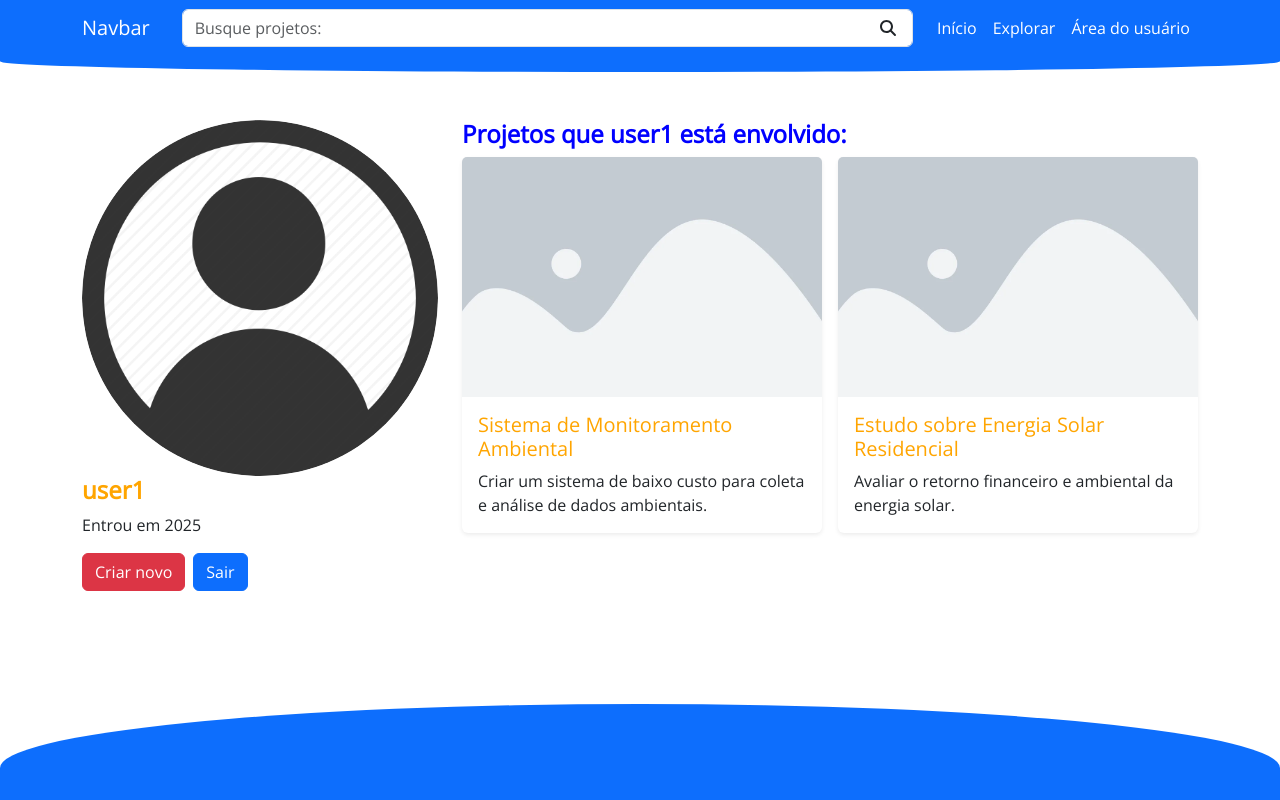
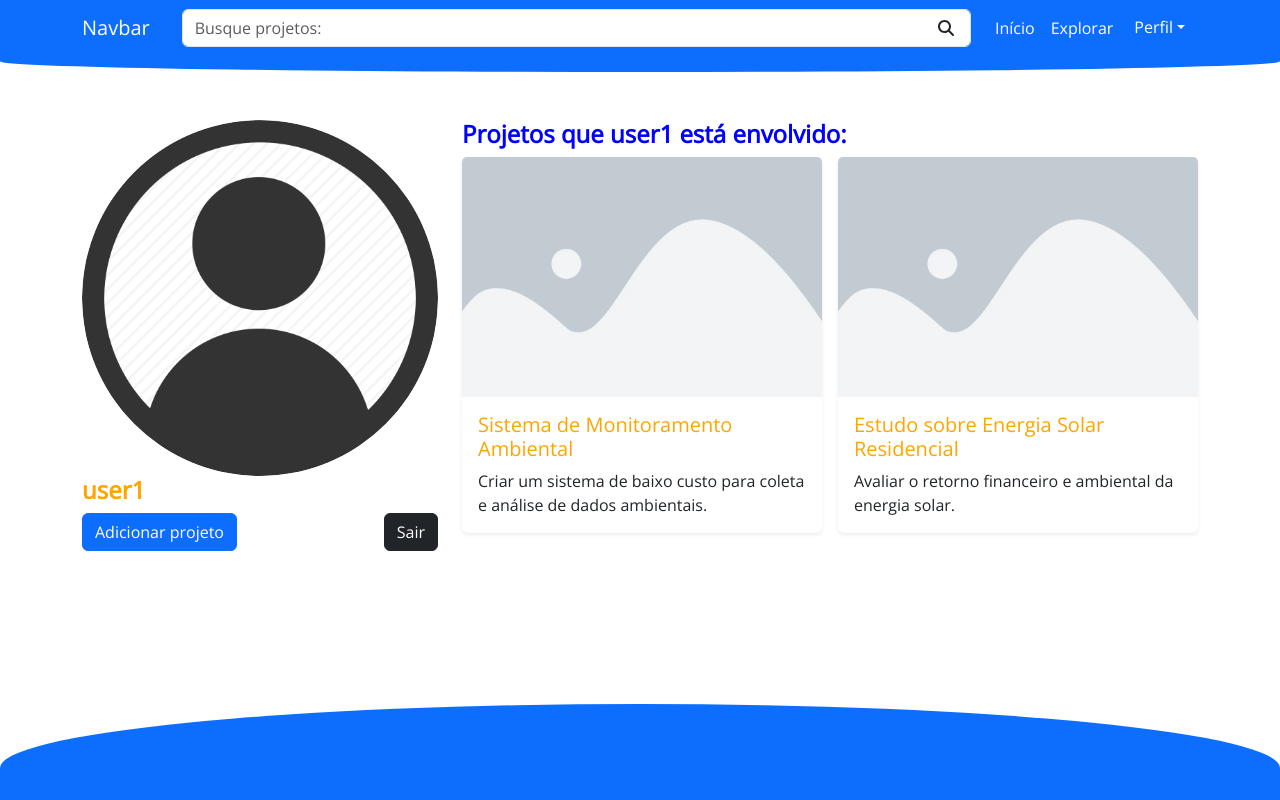
Before and after one commit to WescleyPlinio/repex, a Django app: page /profile/1/ in a window 1280 px wide. Run offline with Django 5.2, Linux system fonts and the light colour scheme; data comes from the database, SQL or seed files in the repository; some libraries are stand-ins or nearby versions.

Commit message:
Adicionando funcionalidade de editar perfil e otimizando templates. User Story #11

```diff
--- a/config/urls.py
+++ b/config/urls.py
@@ -24,6 +24,7 @@ urlpatterns = [
     path('', include('repex.urls')),
     path('users/', include('users.urls')),
     path('', include('django.contrib.auth.urls')),
+    path("select2/", include("django_select2.urls")),
 ]
 
 if settings.DEBUG:
--- a/repex/templates/base.html
+++ b/repex/templates/base.html
@@ -14,6 +14,7 @@
     <link rel="preconnect" href="https://fonts.gstatic.com" crossorigin />
     <link href="https://fonts.googleapis.com/css2?family=Open+Sans:ital,wght@0,300;1,300&display=swap" rel="stylesheet" />
     <link rel="stylesheet" href="{% static 'main.css' %}" />
+    {{ form.media }}
   </head>
   <body class="d-flex flex-column min-vh-100">
     {% include 'partials/_navbar.html' %}
--- a/repex/templates/partials/_navbar.html
+++ b/repex/templates/partials/_navbar.html
@@ -16,18 +16,26 @@
     <div class="collapse navbar-collapse flex-grow-0" id="navbarSupportedContent">
       <ul class="navbar-nav ms-auto">
         <li class="nav-item">
-          <a class="nav-link active" href="{% url 'index' %}">Início</a>
+          <a class="nav-link text-white" href="{% url 'index' %}">Início</a>
         </li>
         <li class="nav-item">
-          <a class="nav-link active" href="{% url 'explorar' %}">Explorar</a>
+          <a class="nav-link text-white" href="{% url 'explorar' %}">Explorar</a>
         </li>
         {% if user.is_authenticated %}
-          <li class="nav-item">
-            <a class="nav-link active text-nowrap" href="{% url 'profile_detail' request.user.id %}">Área do usuário</a>
-          </li>
+          <div class="dropdown">
+            <button class="btn btn-transparent text-white dropdown-toggle" type="button" data-bs-toggle="dropdown" aria-expanded="false">Perfil</button>
+            <ul class="dropdown-menu">
+              <li>
+                <a class="dropdown-item" href="{% url 'profile_detail' request.user.id %}">Ver perfil</a>
+              </li>
+              <li>
+                <a class="dropdown-item" href="{% url 'logout' %}">Logout</a>
+              </li>
+            </ul>
+          </div>
         {% else %}
           <li class="nav-item">
-            <a class="nav-link active" href="{% url 'login' %}">Login</a>
+            <a class="nav-link text-white" href="{% url 'login' %}">Login</a>
           </li>
         {% endif %}
       </ul>
@@ -39,14 +47,13 @@
 <div class="offcanvas offcanvas-end" tabindex="-1" id="offcanvasNavbar">
   <div class="offcanvas-header">
     <h5 class="offcanvas-title" style="color: blue;">Menu</h5>
-    <button type="button" class="btn-close btn-close-white" data-bs-dismiss="offcanvas"></button>
+    <button type="button" class="btn-close" data-bs-dismiss="offcanvas"></button>
   </div>
   <div class="offcanvas-body">
     <form method="GET" action="{% url 'explorar' %}" class="w-100 mb-1">
       <div class="position-relative">
         <input type="text" name="q" class="form-control" placeholder="Busque projetos:" value="{{ query }}" />
-        <button type="submit" class="p-0 position-absolute top-50 end-0 translate-middle-y me-3">
-        <i class="fas fa-search"></i></button>
+        <button type="submit" class="p-0 position-absolute top-50 end-0 translate-middle-y me-3"><i class="fas fa-search"></i></button>
       </div>
     </form>
 
@@ -59,7 +66,10 @@
       </li>
       {% if user.is_authenticated %}
         <li class="nav-item mb-1">
-          <a class="nav-link active" href="{% url 'ver_perfil' %}" style="color: blue;">Área do usuário</a>
+          <a class="nav-link active" href="{% url 'profile_detail' request.user.id %}" style="color: blue;">Ver perfil</a>
+        </li>
+        <li class="nav-item mb-1">
+          <a class="nav-link active" href="{% url 'logout' %}" style="color: blue;">Logout</a>
         </li>
       {% else %}
         <li class="nav-item mb-1">
--- a/repex/templates/profile_detail.html
+++ b/repex/templates/profile_detail.html
@@ -12,27 +12,31 @@
         <img src="{% static 'imgs/user_placeholder.png' %}" alt="avatar" class="mw-100 rounded-circle" />
       {% endif %}
       <h4 class="fw-bold" style="color: orange;">{{ user.username }}</h4>
-      <p>Entrou em 2025</p>
+      {% if user.profile.bio %}
+        <p>{{ user.profile.bio }}</p>
+      {% endif %}
 
-      <div class="d-flex gap-2">
-      <a class="btn btn-danger" href="{% url 'projeto_create' %}">Criar novo</a>
+      <div class="d-flex gap-2 justify-content-between">
+        <a class="btn btn-primary" href="{% url 'projeto_create' %}">Adicionar projeto</a>
+        {% if user.id == request.user.id %}
+          <a class="btn btn-dark" href="{% url 'ver_perfil' %}">Área do usuário</a>
+        {% endif %}
 
-        <form action="{% url 'logout' %}" method="post">
+        <form action="{% url 'logout' %}" method="post" class="">
           {% csrf_token %}
-          <button class="btn btn-primary" type="submit">Sair</button>
+          <button class="btn btn-dark" type="submit">Sair</button>
         </form>
       </div>
-
     </div>
     <div class="col-md-8">
       <h4 class="fw-bold" style="color: blue;">Projetos que {{ user.username }} está envolvido:</h4>
       <div class="row g-3">
         {% for projeto in user.projetos.all %}
-        <div class="col-md-6">
-          {% include 'partials/_card.html' %}
-        </div>
+          <div class="col-md-6">
+            {% include 'partials/_card.html' %}
+          </div>
         {% empty %}
-        <p>{{ user.username }} ainda não está envolvido em nenhum projeto.</p>
+          <p>{{ user.username }} ainda não está envolvido em nenhum projeto.</p>
         {% endfor %}
       </div>
     </div>
--- a/users/models.py
+++ b/users/models.py
@@ -2,7 +2,7 @@ from django.db import models
 from django.contrib.auth.models import AbstractUser
 from django.db.models.signals import post_save
 from django.dispatch import receiver
-from PIL import Image
+from PIL import Image, ImageOps
 
 class User(AbstractUser):
     nome_completo = models.CharField(max_length=200, null=True, blank=True)
@@ -21,16 +21,26 @@ class User(AbstractUser):
 class Profile(models.Model):
     user = models.OneToOneField(User, on_delete=models.CASCADE)
     bio = models.TextField(null=True, blank=True, max_length=500)
-    avatar = models.ImageField(upload_to='media')
+    avatar = models.ImageField(upload_to='media', blank=True, null=True)
 
     def __str__(self):
         return f'{self.user.username} Profile'
 
     def save(self, *args, **kwargs):
         super().save(*args, **kwargs)
+        if self.avatar:
+            img = Image.open(self.avatar.path)
 
-        img = Image.open(self.avatar.path)
-        if img.height > 300 or img.width > 300:
             output_size = (300, 300)
-            img.thumbnail(output_size)
+            img = ImageOps.fit(img, output_size, Image.LANCZOS)
+
             img.save(self.avatar.path)
+
+@receiver(post_save, sender=User)
+def create_user_profile(sender, instance, created, **kwargs):
+    if created:
+        Profile.objects.create(user=instance)
+
+@receiver(post_save, sender=User)
+def save_user_profile(sender, instance, **kwargs):
+    instance.profile.save()
--- a/users/templates/base_user.html
+++ b/users/templates/base_user.html
@@ -22,7 +22,7 @@
       {% include 'partials/sidebar.html' %}
       {% include 'partials/nav.html' %}
 
-      <main class="content-wrapper bg-dark">
+      <main class="content-wrapper">
         {% block content %}
 
         {% endblock %}
--- a/users/urls.py
+++ b/users/urls.py
@@ -5,5 +5,6 @@ from django.contrib.auth import views as auth_views
 urlpatterns = [
     path('cadastro/', views.cadastro, name='cadastro'),
     path('perfil/', views.ver_perfil, name='ver_perfil'),
+    path("editar_perfil/<int:pk>", views.PerfilUpdate.as_view(), name="editar_perfil"),
     path('painel/', views.paineladmin, name='painel'),
 ]
```
Also changed, not shown: repex/templates/projeto_form.html (+3 -15 lines), users/templates/editar_perfil.html (added, +14 -0 lines), users/templates/partials/sidebar.html (+13 -1 lines), users/views.py (+9 -0 lines), users/migrations/0005_alter_profile_avatar.py (added), users/migrations/0006_alter_profile_avatar.py (added).
